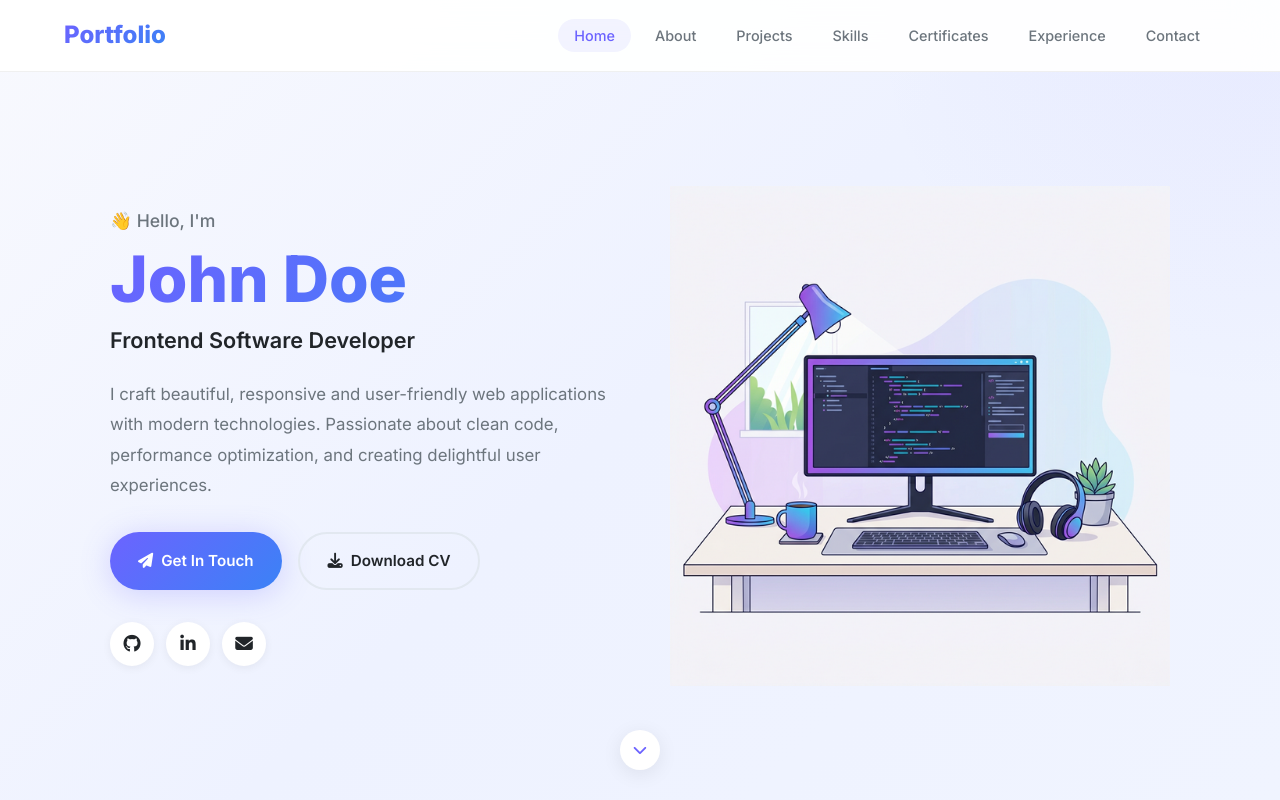
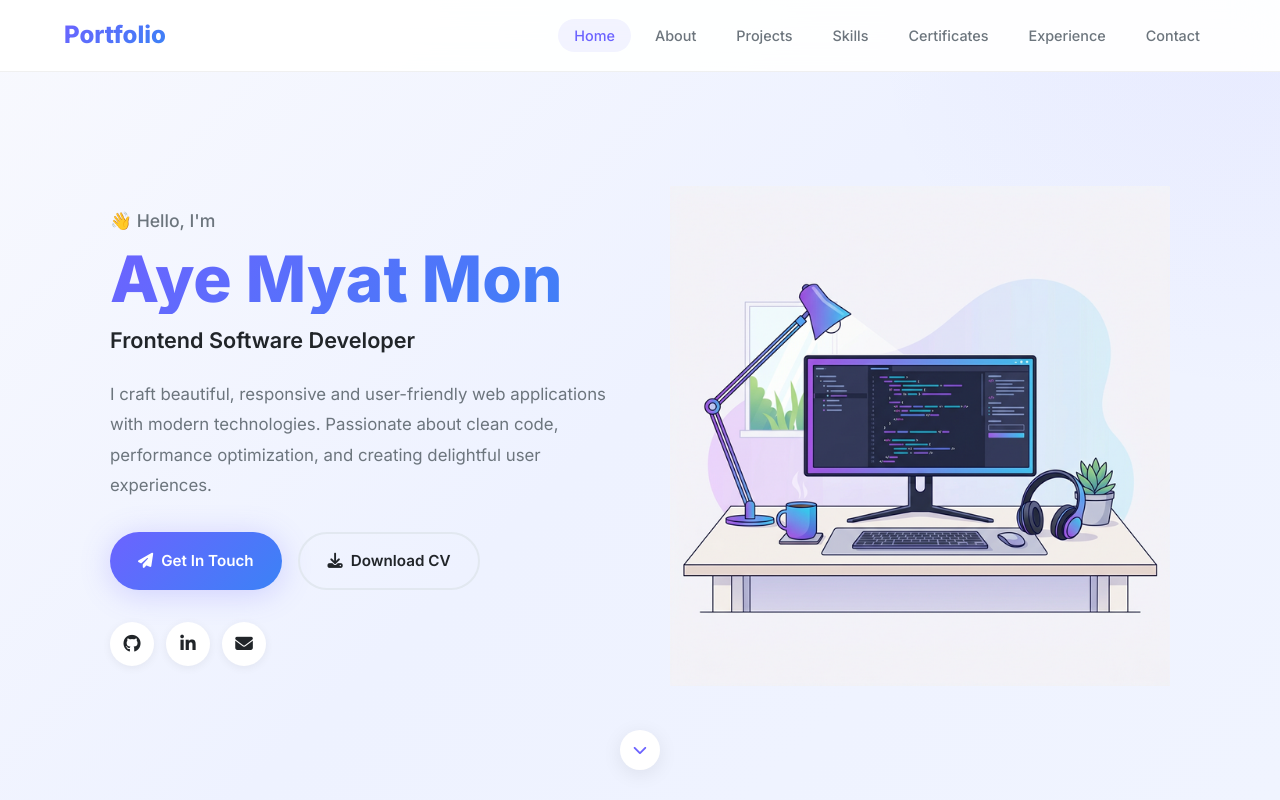
Before and after one commit to ashein-codethedreams/My-Portfolio, a Next.js app: page / in a window 1280 px wide. Shown: the top 800 px of the page. Built offline with nearby package versions, Linux system fonts and the light colour scheme.

Commit message:
update ver

```diff
--- a/app/layout.jsx
+++ b/app/layout.jsx
@@ -8,9 +8,9 @@ const inter = Inter({
 });
 
 export const metadata = {
-    title: 'John Doe | Frontend Software Developer - Portfolio',
+    title: 'Aye Myat Mon | Frontend Software Developer - Portfolio',
     description:
-        'Portfolio of John Doe, a passionate Frontend Software Developer specializing in React, Next.js, and modern web technologies.',
+        'Portfolio of Aye Myat Mon, a passionate Frontend Software Developer specializing in React, Next.js, and modern web technologies.',
 };
 
 export default function RootLayout({ children }) {
--- a/data/portfolio.js
+++ b/data/portfolio.js
@@ -10,14 +10,14 @@ export const navLinks = [
 
 export const heroData = {
     greeting: 'Hello, I\'m',
-    name: 'John Doe',
+    name: 'Aye Myat Mon',
     title: 'Frontend Software Developer',
     description:
         'I craft beautiful, responsive and user-friendly web applications with modern technologies. Passionate about clean code, performance optimization, and creating delightful user experiences.',
     socials: [
-        { href: 'https://github.com', icon: 'fab fa-github', label: 'GitHub' },
-        { href: 'https://linkedin.com', icon: 'fab fa-linkedin-in', label: 'LinkedIn' },
-        { href: 'mailto:john@example.com', icon: 'fas fa-envelope', label: 'Email' },
+        { href: 'https://github.com/ashein-codethedreams', icon: 'fab fa-github', label: 'GitHub' },
+        { href: 'https://www.linkedin.com/in/aye-myat-mon-7a9b65214/', icon: 'fab fa-linkedin-in', label: 'LinkedIn' },
+        { href: 'mailto:heroglasses155@gmail.com', icon: 'fas fa-envelope', label: 'Email' },
     ],
     image: '/images/hero-illustration.png',
 };
@@ -48,9 +48,9 @@ export const skillCategories = [
         title: 'Languages',
         skills: [
             { name: 'JavaScript', percent: 92 },
-            { name: 'TypeScript', percent: 88 },
+            { name: 'TypeScript', percent: 70 },
             { name: 'HTML5', percent: 95 },
-            { name: 'CSS3', percent: 90 },
+            { name: 'Java', percent: 90 },
             { name: 'Python', percent: 70 },
         ],
     },
@@ -100,11 +100,11 @@ export const projects = [
 export const certificates = [
     {
         icon: 'fas fa-award',
-        title: 'Meta Frontend Developer',
-        issuer: 'Meta (Coursera)',
-        year: '2024',
+        title: 'React Developer',
+        issuer: 'Digital Base',
+        year: '2023',
         description:
-            'Professional certificate covering React, responsive design, UX/UI principles, and version control.',
+            'Professional certificate of Completion for Digital Base Internship Program.',
     },
     {
         icon: 'fas fa-certificate',
@@ -116,32 +116,32 @@ export const certificates = [
     },
     {
         icon: 'fas fa-medal',
-        title: 'TypeScript Masterclass',
-        issuer: 'Udemy',
-        year: '2023',
+        title: 'Code Yourself! An Introduction to Programming',
+        issuer: 'Coursera',
+        year: '2020',
         description:
-            'Advanced TypeScript patterns, generics, decorators, and enterprise-level type safety.',
+            'Introduction to programming course authorized by The University of Edinburgh.',
     },
 ];
 
 export const experienceData = {
-    badge: 'International',
-    title: 'Software Development Training',
-    location: 'Silicon Valley, USA',
-    period: '6 months intensive program',
+    badge: 'AOTS',
+    title: 'Specialized Technical Training',
+    location: 'Miyazaki, Japan',
+    period: '4 months intensive program',
     description:
-        'Completed an intensive software development training program at a leading tech hub, gaining hands-on experience with modern development practices, agile methodologies, and collaborative software engineering. Worked alongside international teams on real-world projects using cutting-edge technologies.',
+        'Completed an intensive software development training program at a leading tech hub, gaining hands-on experience with modern development practices, agile methodologies, and collaborative software engineering. Worked alongside japanese teams on projects.',
     highlights: [
-        'Agile & Scrum methodologies',
-        'Full-stack development practices',
+        'Modernization',
+        'Legacy programming languages',
         'CI/CD pipeline management',
         'Cross-cultural team collaboration',
     ],
     stats: [
-        { number: '6', label: 'Months' },
-        { number: '12+', label: 'Projects' },
-        { number: '50+', label: 'Colleagues' },
-        { number: '5', label: 'Countries' },
+        { number: '4', label: 'Months' },
+        { number: '4+', label: 'Languages' },
+        { number: '20+', label: 'Colleagues' },
+        { number: '2', label: 'Countries' },
     ],
 };
 
@@ -149,9 +149,9 @@ export const contactData = {
     intro:
         "I'm always open to discussing new opportunities, creative ideas, or just having a friendly chat.",
     details: [
-        { icon: 'fas fa-envelope', label: 'Email', value: 'john@example.com', href: 'mailto:john@example.com' },
-        { icon: 'fas fa-phone-alt', label: 'Phone', value: '+1 (234) 567-890', href: 'tel:+1234567890' },
-        { icon: 'fas fa-map-marker-alt', label: 'Location', value: 'San Francisco, CA', href: null },
+        { icon: 'fas fa-envelope', label: 'Email', value: 'heroglasses155.com', href: 'mailto:heroglasses155.com' },
+        { icon: 'fas fa-phone-alt', label: 'Phone', value: '+95 9454041324', href: 'tel:+959454041324' },
+        { icon: 'fas fa-map-marker-alt', label: 'Location', value: 'Hlaing, Yangon', href: null },
     ],
 };
 
@@ -165,9 +165,8 @@ export const footerData = {
         { href: '#contact', label: 'Contact' },
     ],
     socials: [
-        { href: 'https://github.com', icon: 'fab fa-github', label: 'GitHub' },
-        { href: 'https://linkedin.com', icon: 'fab fa-linkedin-in', label: 'LinkedIn' },
-        { href: 'https://twitter.com', icon: 'fab fa-twitter', label: 'Twitter' },
-        { href: 'mailto:john@example.com', icon: 'fas fa-envelope', label: 'Email' },
+        { href: 'https://github.com/ashein-codethedreams', icon: 'fab fa-github', label: 'GitHub' },
+        { href: 'https://www.linkedin.com/in/aye-myat-mon-7a9b65214/', icon: 'fab fa-linkedin-in', label: 'LinkedIn' },
+        { href: 'mailto:heroglasses155@gmail.com', icon: 'fas fa-envelope', label: 'Email' },
     ],
 };
```
